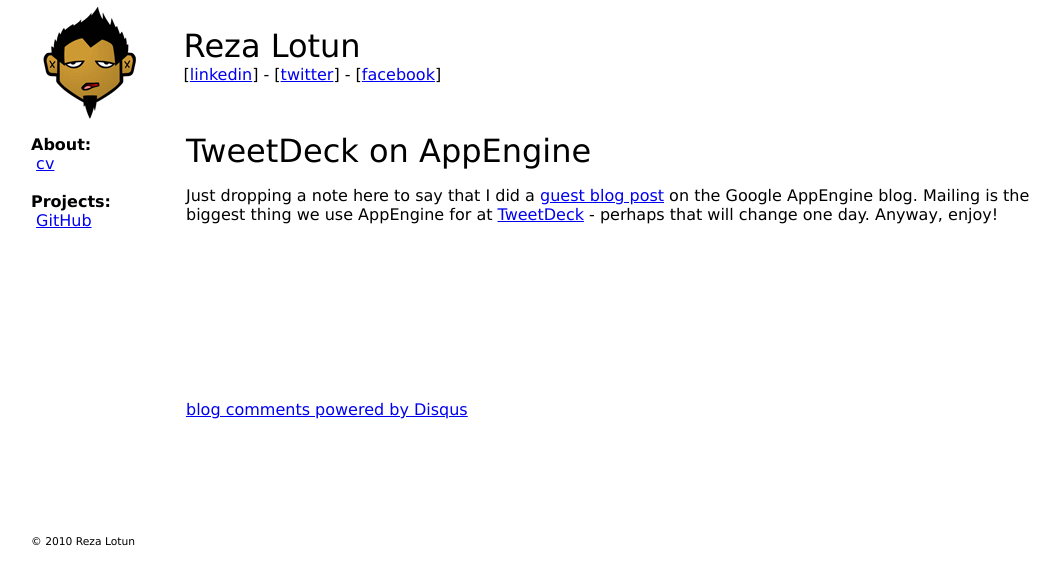
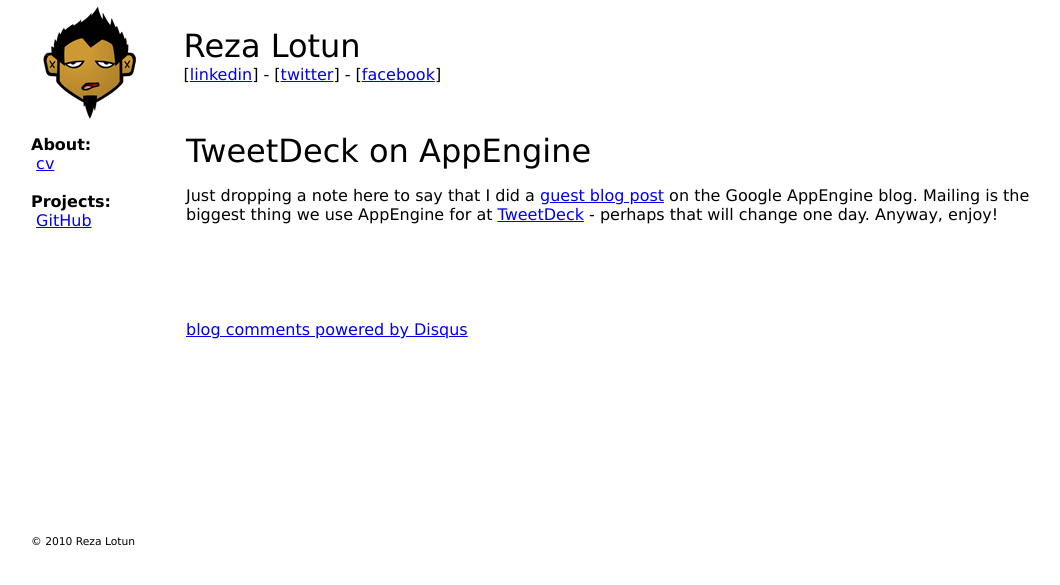
Before and after one commit to rlotun/rlotun.github.com, a Jekyll site: the page built from _posts/2010-04-05-tweetdeck-appengine.markdown, in a window 1280 px wide. Shown: the top 585 px of the page, without its empty margins (12-1072 px from the left). Built offline with Jekyll 4.4.1, drawn with Linux system fonts in a browser that asks for light colours; comment, search, counter and statistics services are not loaded.

Commit message:
Small fix.

```diff
--- a/css/style.css
+++ b/css/style.css
@@ -53,6 +53,6 @@
 }
 
 div#post {
-    padding-bottom: 10em;
+    padding-bottom: 5em;
 }
 pre                 { border: 1px solid #ccc; background-color: #eee; padding: .8em; font-size: smaller; width: 550px}
```
